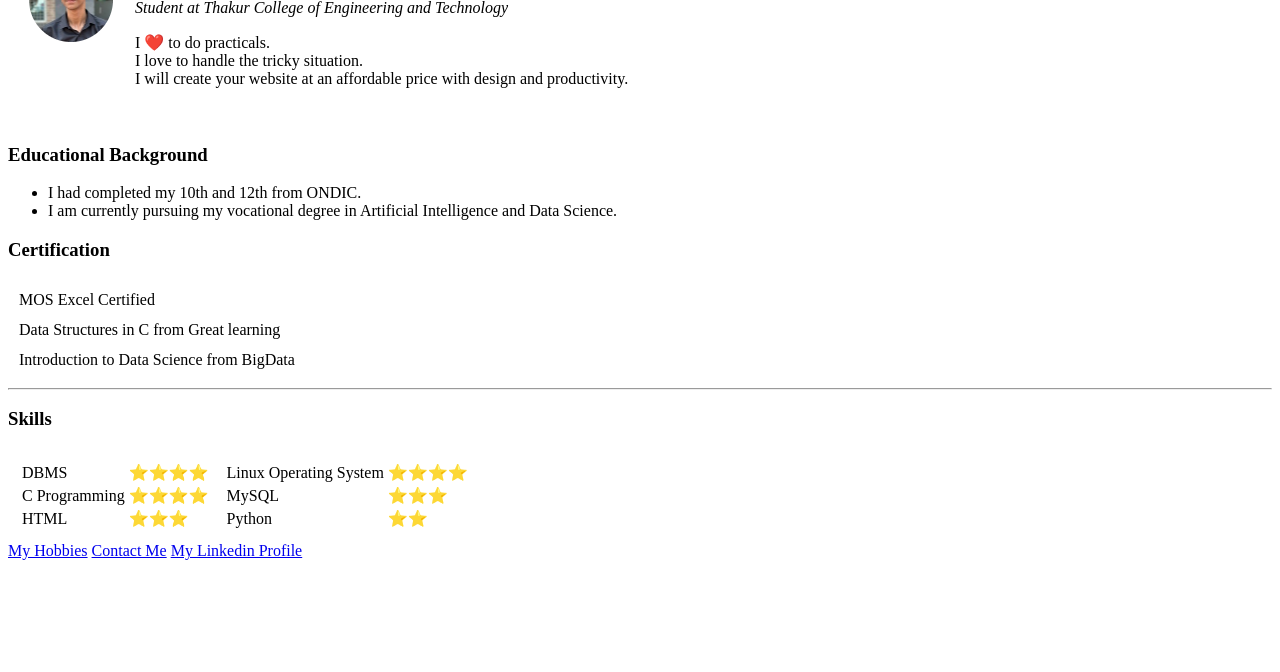
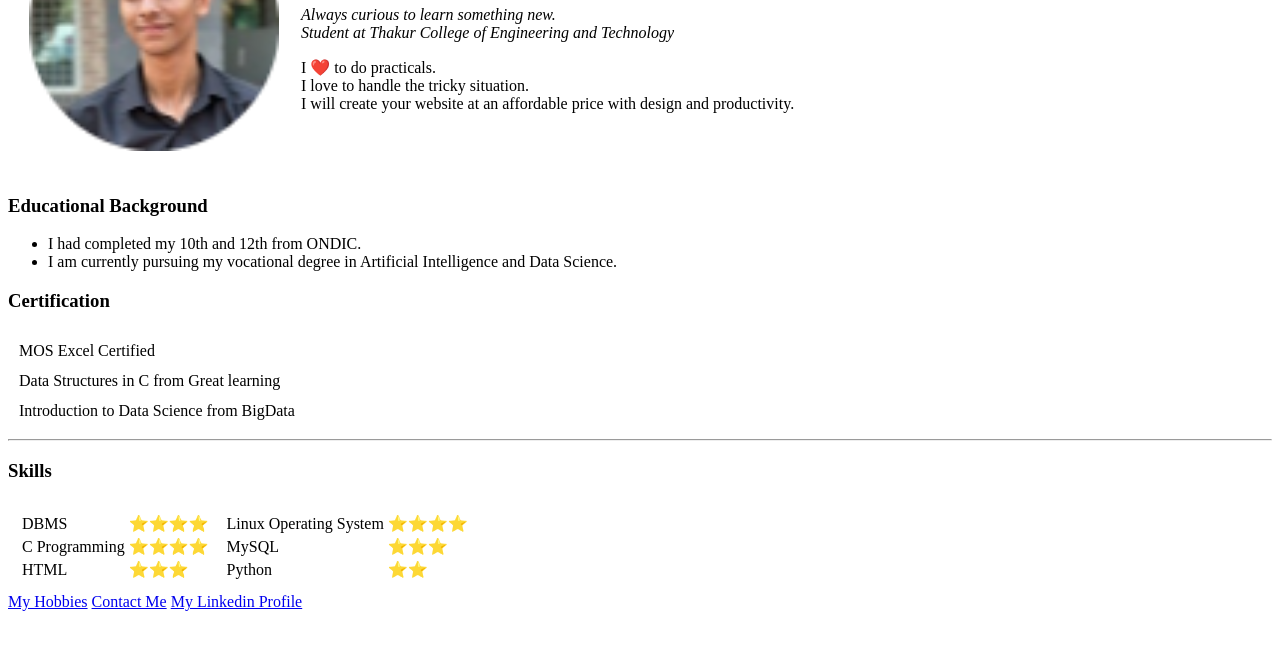
Before and after one commit to zaidsiddiqui07/ZaidFirstRepository, a plain HTML site: page index.html in a window 1280 px wide. Shown: the part 128-800 px from the top of the page. Drawn offline with Linux system fonts and the light colour scheme.

Commit message:
Update index.html

```diff
--- a/index.html
+++ b/index.html
@@ -9,7 +9,7 @@
     <table cellspacing="20">
       <tr>
         <td>
-          <img src="Zaid.png" alt="Zaid Profile Picture" />
+          <img src="Zaid.png" alt="Zaid Profile Picture" style="width:250px" />
         </td>
         <td>
           <h1>Zaid Siddiqui</h1>
```
